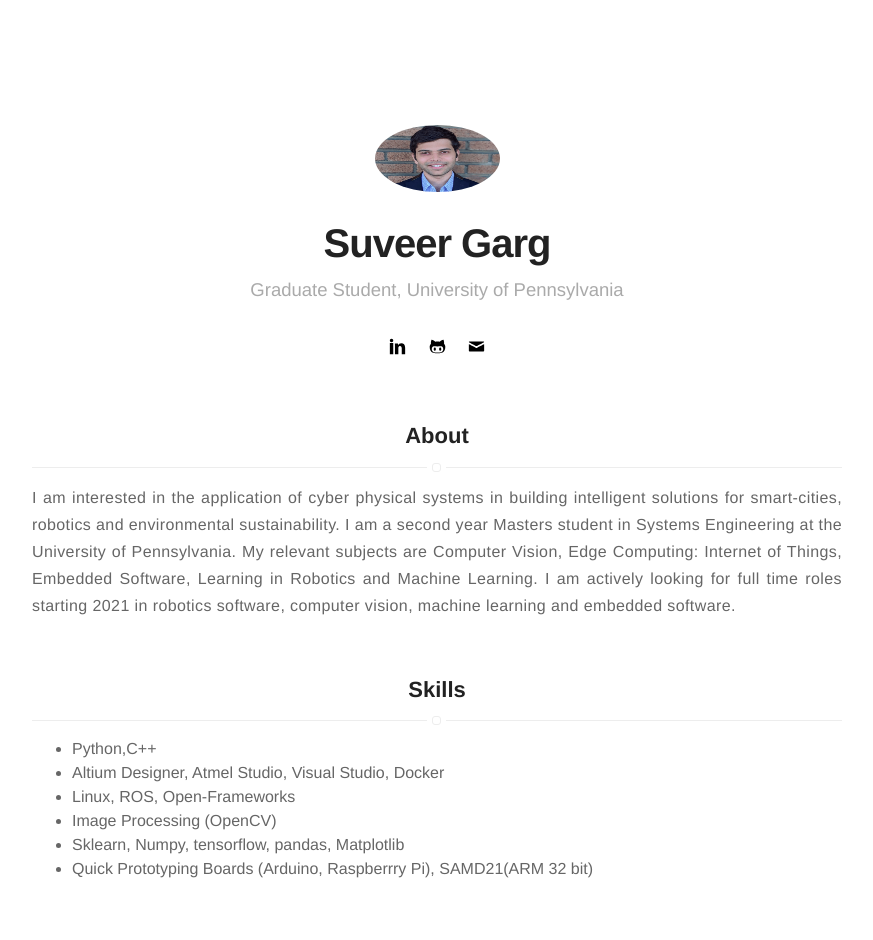
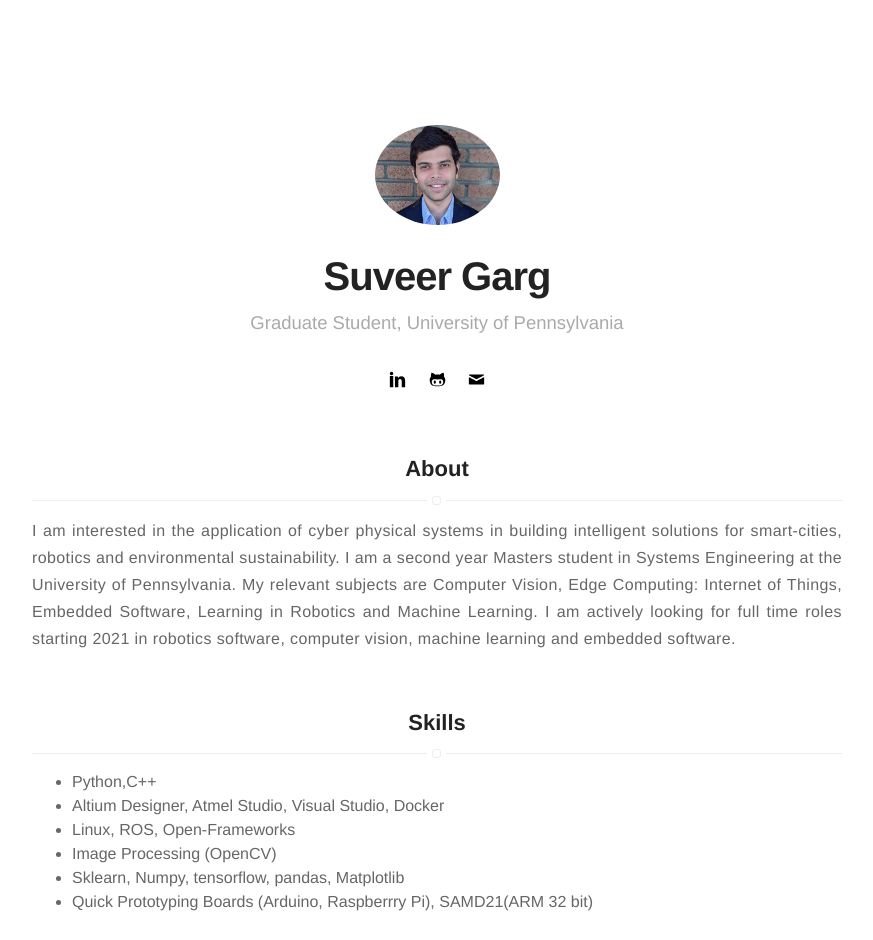
Before and after one commit to suveergarg/suveergarg.github.io, a Jekyll site: the page built from index.html, in a window 1280 px wide. Shown: the top 940 px of the page, without its empty margins (203-1076 px from the left). Built offline with Jekyll 4.4.1, drawn with Linux system fonts in a browser that asks for light colours.

Commit message:
Size changes

```diff
--- a/_includes/header.html
+++ b/_includes/header.html
@@ -1,6 +1,6 @@
 <header class="header-home {% if site.animation %}animated{% endif %}">
     <span class="link">
-        <img class="selfie" width="89" height="67" alt="{{ site.name }}" src="{% if site.external-image %}{{ site.picture }}{% else %}{{ site.url }}/{{ site.picture }}{% endif %}" />
+        <img class="selfie" width="100" height="100" alt="{{ site.name }}" src="{% if site.external-image %}{{ site.picture }}{% else %}{{ site.url }}/{{ site.picture }}{% endif %}" />
     </span>
 
     <h1 class="title">{{ site.name }}</h1>
--- a/_includes/projects.html
+++ b/_includes/projects.html
@@ -8,7 +8,7 @@
 		{% if project.link %}
 		<a href= "{{project.link}}">{{project.link}}</a>
 		{% endif %}
-		<video width="560" height="460" autoplay loop muted>
+		<video width="560" height="460" autoplay loop muted style="vertical-align:middle">
   			<source src="{{project.video}}" type="video/mp4">
 			<source src="{{project.video}}" type="video/webm">
   			<div style="border: 1px solid black ; padding: 8px ;">
```
